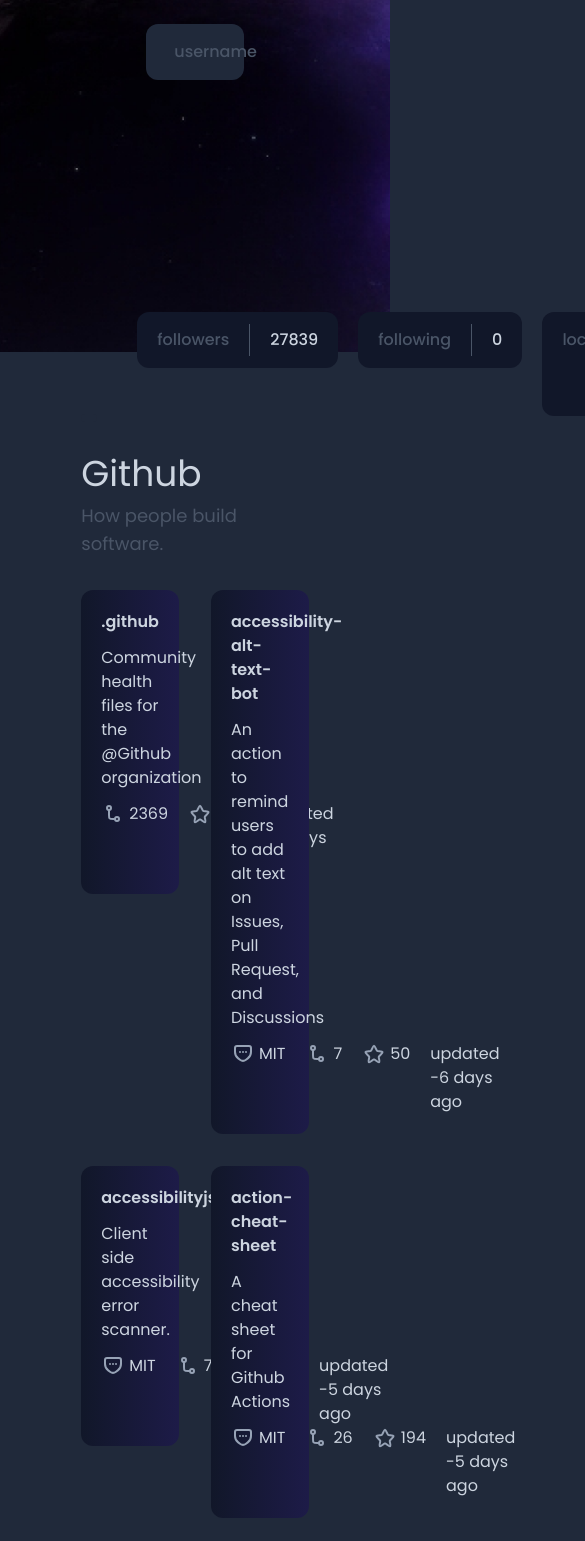
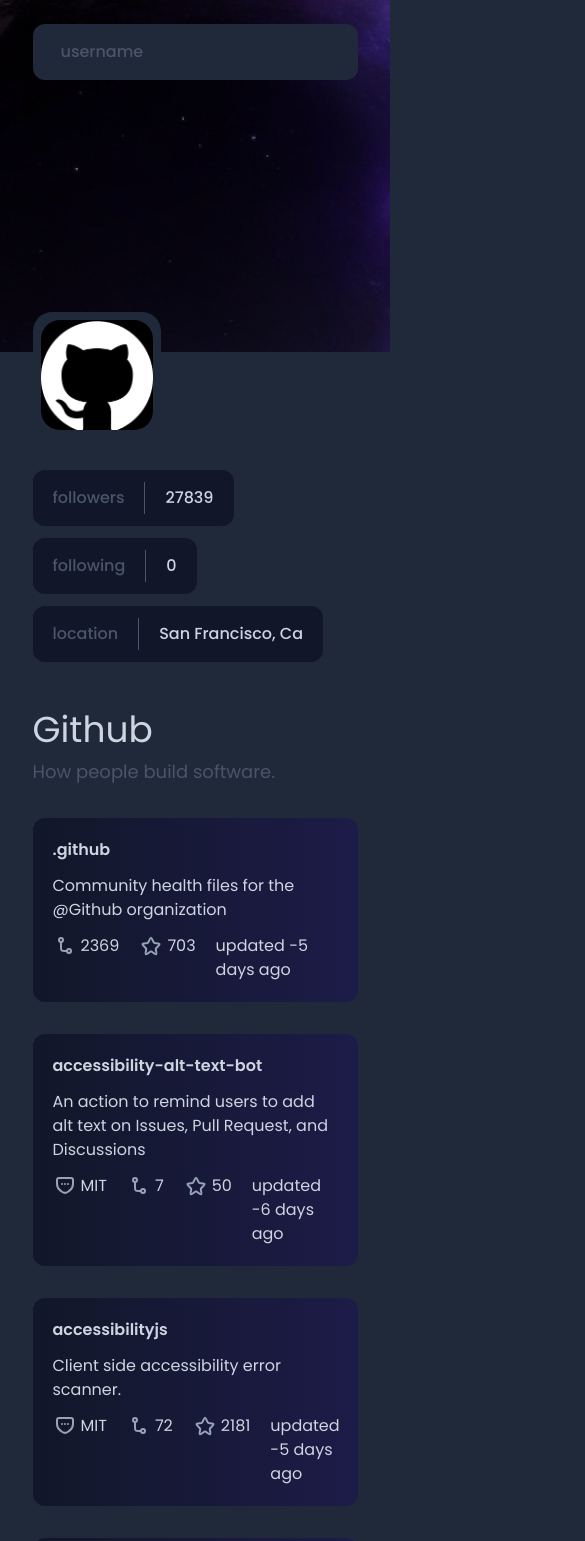
Before and after one commit to Fantonio27/GithubProfile, a React (Vite) app: page / in a window 390 px wide. Shown: the top 1541 px of the page, 585 px wide, since content can reach past the window. Built offline with nearby package versions, Linux system fonts and the light colour scheme.

Commit message:
Add some responsive

```diff
--- a/src/App.tsx
+++ b/src/App.tsx
@@ -51,21 +51,22 @@
     FetchRepository(user)
   }
 
-  const number = all? 4 : repository.length
+  const number = all? 4 : repository.length;
+
   return (
     <div className=" bg-CDarkgray pb-12">
       <userContext.Provider value={{state: FetchUser}}>
         <Header />
       </userContext.Provider>
 
-      <div className=" w-7/12 m-auto">
+      <div className=" w-10/12 m-auto 2xl:w-7/12 md:w-[85%]">
         <ProfileInfo data={userProfile}/>
 
-        <section className="md:mt-14 sm:mt-14">
-          <h2 className=" text-4xl text-CGray relative bottom-2" >{userProfile.username}</h2>
+        <section className="">
+          <h2 className=" text-4xl text-CGray relative mt-14 bottom-2 lg:mt-0" >{userProfile.username}</h2>
           <p className=" text-lg text-CLightGray ">{userProfile.bio == ""? 'No bio': userProfile.bio}</p>
 
-          <div className="mt-8 mb-10 grid grid-cols-2 gap-8">
+          <div className="mt-8 mb-10 grid grid-cols-1 gap-8 lg:grid-cols-2 ">
             {
               repository.length == 0? "0 Projects":
               repository.slice(0,number).map((repo,index)=> {
--- a/src/components/ProfileInfo.tsx
+++ b/src/components/ProfileInfo.tsx
@@ -6,16 +6,16 @@
     const img = data.profile == ""? githubLogo :data.profile;
 
     return (
-        <div className="flex gap-10 items-end relative bottom-10">
-            <div className="bg-CDarkgray p-2 pb-0 rounded-[1.2rem]">
-               <img src={img} alt={data.username} className=" w-28 object-contain bg-black rounded-[1.2rem]"/>
+        <div className="flex flex-col items-start relative lg:items-end lg:bottom-10 sm:flex-row sm:gap-10 ">
+            <div className="bg-CDarkgray p-2 pb-0 rounded-[1.2rem] relative bottom-10 lg:bottom-0 ">
+               <img src={img} alt={data.username} className="min-w-28 w-28 bg-black rounded-[1.2rem]"/>
             </div>
 
-            <div className="flex gap-5 mb-[0.35rem] relative">
+            <div className="flex flex-col gap-x-5 gap-y-3 relative lg:flex-row lg:top-0 lg:mb-[0.35rem] sm:top-3">
                 {
                     Object.keys(data).map((info, index)=>{
                         return index > 2 && (
-                            <div className="bg-CBlack flex h-max py-3 rounded-xl font-medium" key={index}>
+                            <div className="bg-CBlack flex h-max w-max py-3 rounded-xl font-medium" key={index}>
                                 <p className="px-5 py-1 border-r-[0.1rem] border-CLightGray text-CLightGray">{info}</p>
                                 <p className="px-5 py-1 text-CGray">{data[info as keyof typeof data]}</p>
                             </div>
--- a/src/components/Searchbar.tsx
+++ b/src/components/Searchbar.tsx
@@ -38,7 +38,7 @@
     }
 
     return (
-        <div className="w-3/12 m-auto">
+        <div className=" w-10/12 m-auto sm:w-[30rem] ">
             <div className=" rounded-xl bg-CDarkgray m-auto flex px-4 py-4 gap-3">
                 <svg width="24" height="24" viewBox="0 0 24 24" fill="none" xmlns="http://www.w3.org/2000/svg">
                     <circle cx="11" cy="11" r="7" stroke="#4A5567" strokeWidth="2"/>
@@ -56,7 +56,7 @@
             </div>
 
             {
-                dataform.username != 'Github' &&
+                (dataform.username != 'Github' && searchField != "") &&
                 <SearchFound data={dataform} reset={clear}/>
             }
         </div>
```
